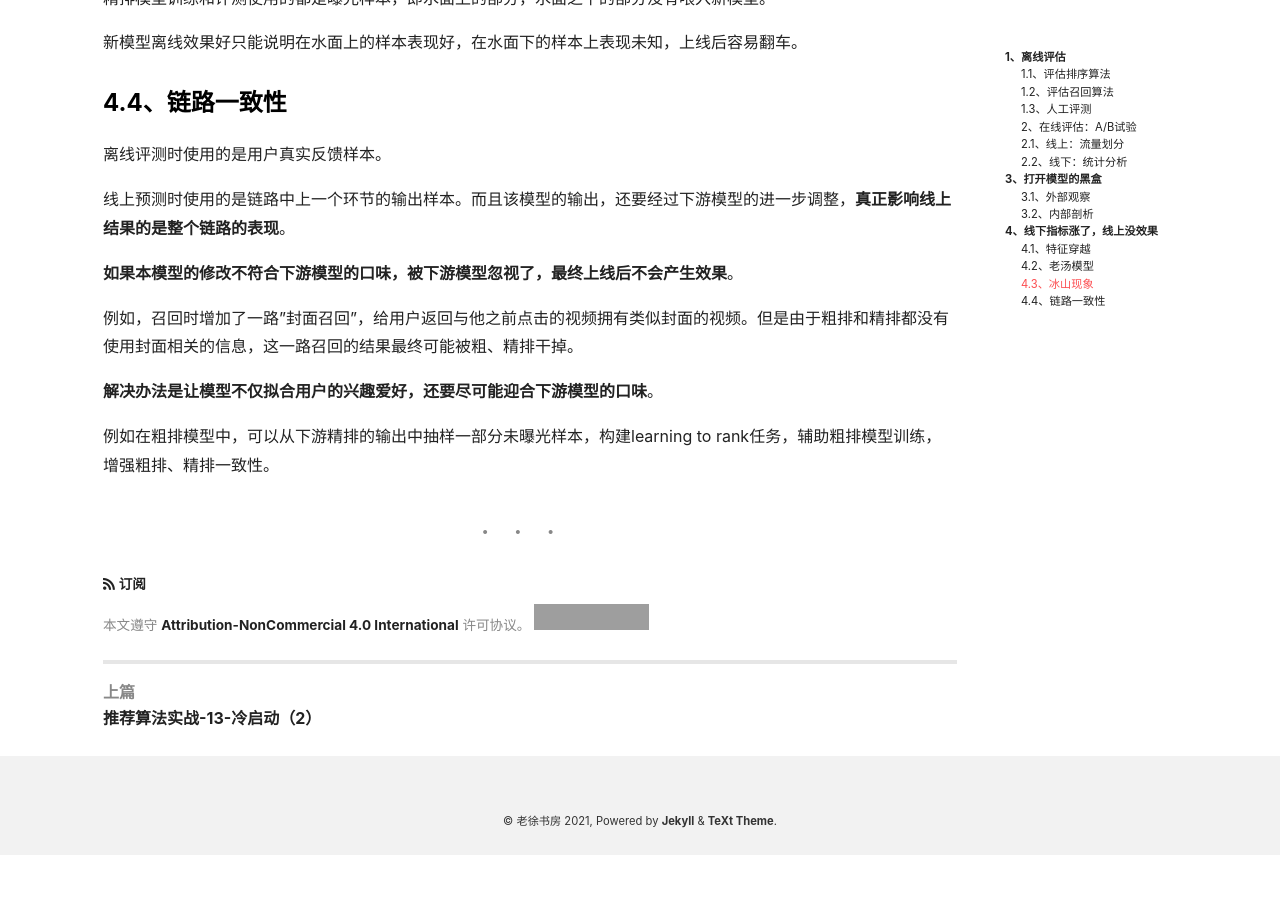
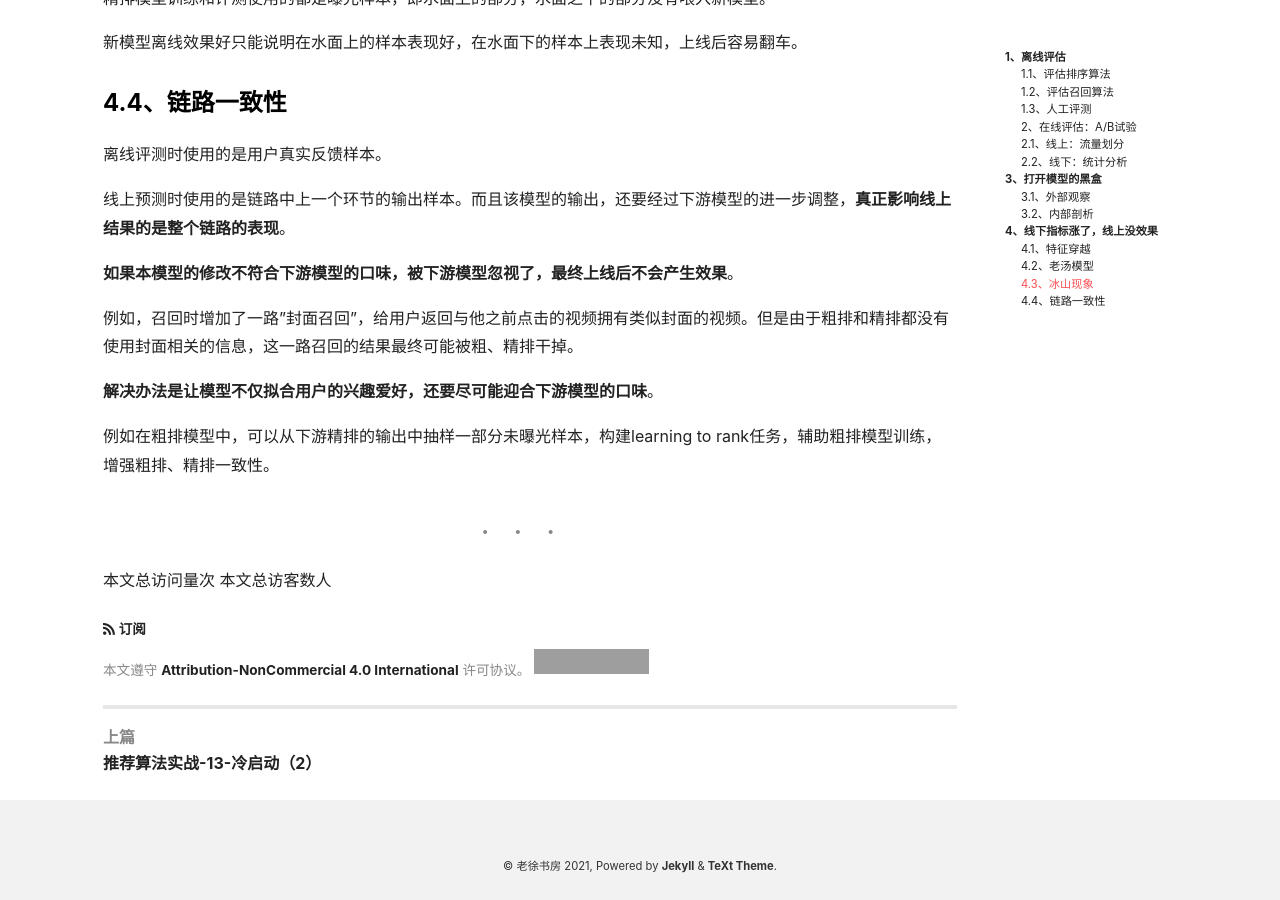
Before and after one commit to ieipi/ieipi.github.io, a Jekyll site: the page built from _posts/2024-07-14-推荐算法实战-14-评估与调试.md, in a window 1280 px wide and 900 px high, scrolled down 9063 px. Built offline with Jekyll 4.4.1, drawn with Linux system fonts in a browser that asks for light colours; nearby versions of some CDN libraries; formulas are drawn with MathJax 3; comment, search, counter and statistics services are not loaded; before the commit the page ends 9918 px from its top, so only the background shows below that; grey boxes are pictures that could not be loaded.

Commit message:
访问量统计

```diff
--- a/_posts/2024-07-14-推荐算法实战-14-评估与调试.md
+++ b/_posts/2024-07-14-推荐算法实战-14-评估与调试.md
@@ -349,3 +349,6 @@
 例如在粗排模型中，可以从下游精排的输出中抽样一部分未曝光样本，构建learning to rank任务，辅助粗排模型训练，增强粗排、精排一致性。
 
 ---
+<script async src="//busuanzi.ibruce.info/busuanzi/2.3/busuanzi.pure.mini.js"></script>
+本文总访问量<span id="busuanzi_value_page_pv"></span>次
+本文总访客数<span id="busuanzi_value_page_uv"></span>人
--- a/index.html
+++ b/index.html
@@ -6,3 +6,5 @@
 <script async src="//busuanzi.ibruce.info/busuanzi/2.3/busuanzi.pure.mini.js"></script>
 <span id="busuanzi_container_site_pv">本站总访问量<span id="busuanzi_value_site_pv"></span>次</span>
 <span id="busuanzi_container_site_uv">本站总访客数<span id="busuanzi_value_site_uv"></span>人</span>
+本站总访问量<span id="busuanzi_value_site_pv"></span>次
+本站总访客数<span id="busuanzi_value_site_uv"></span>人
```
